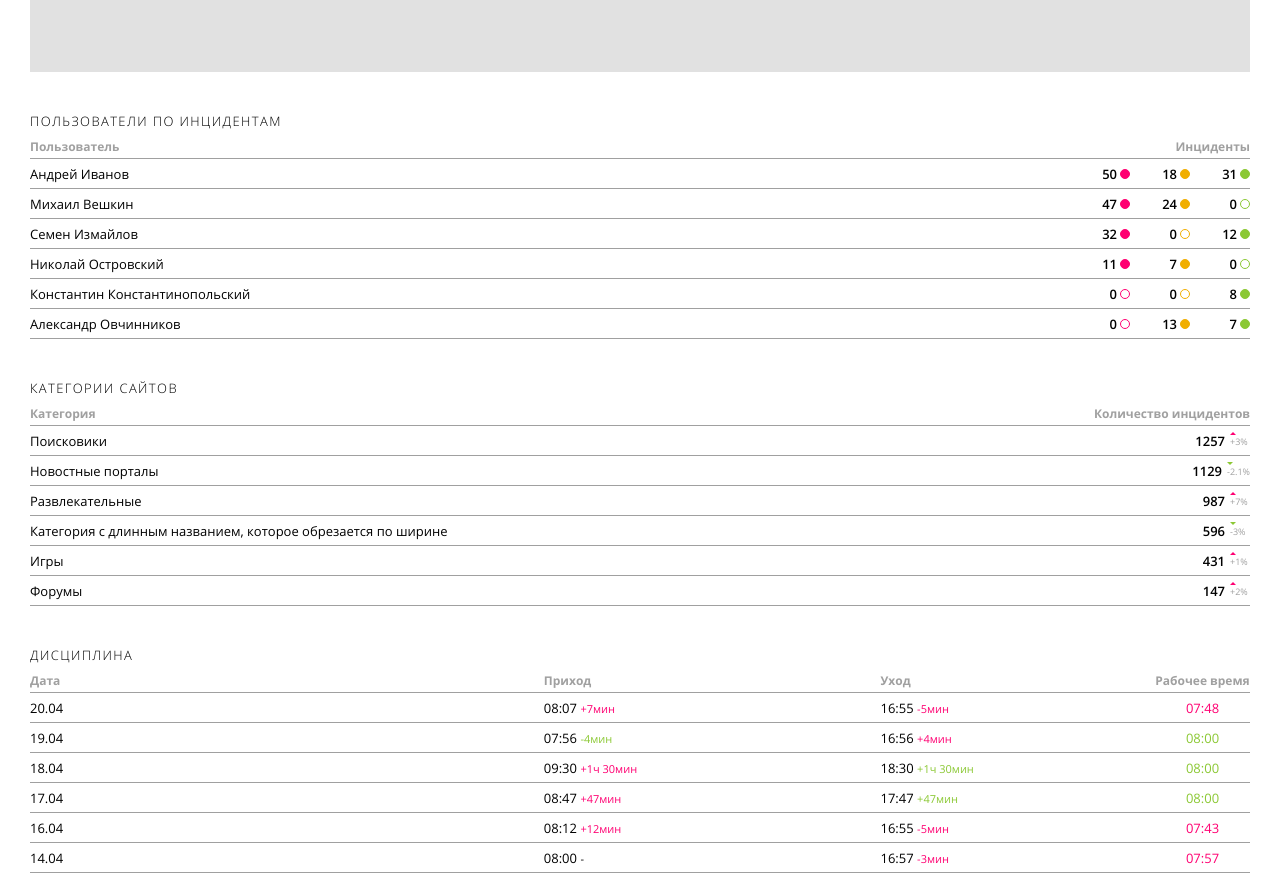
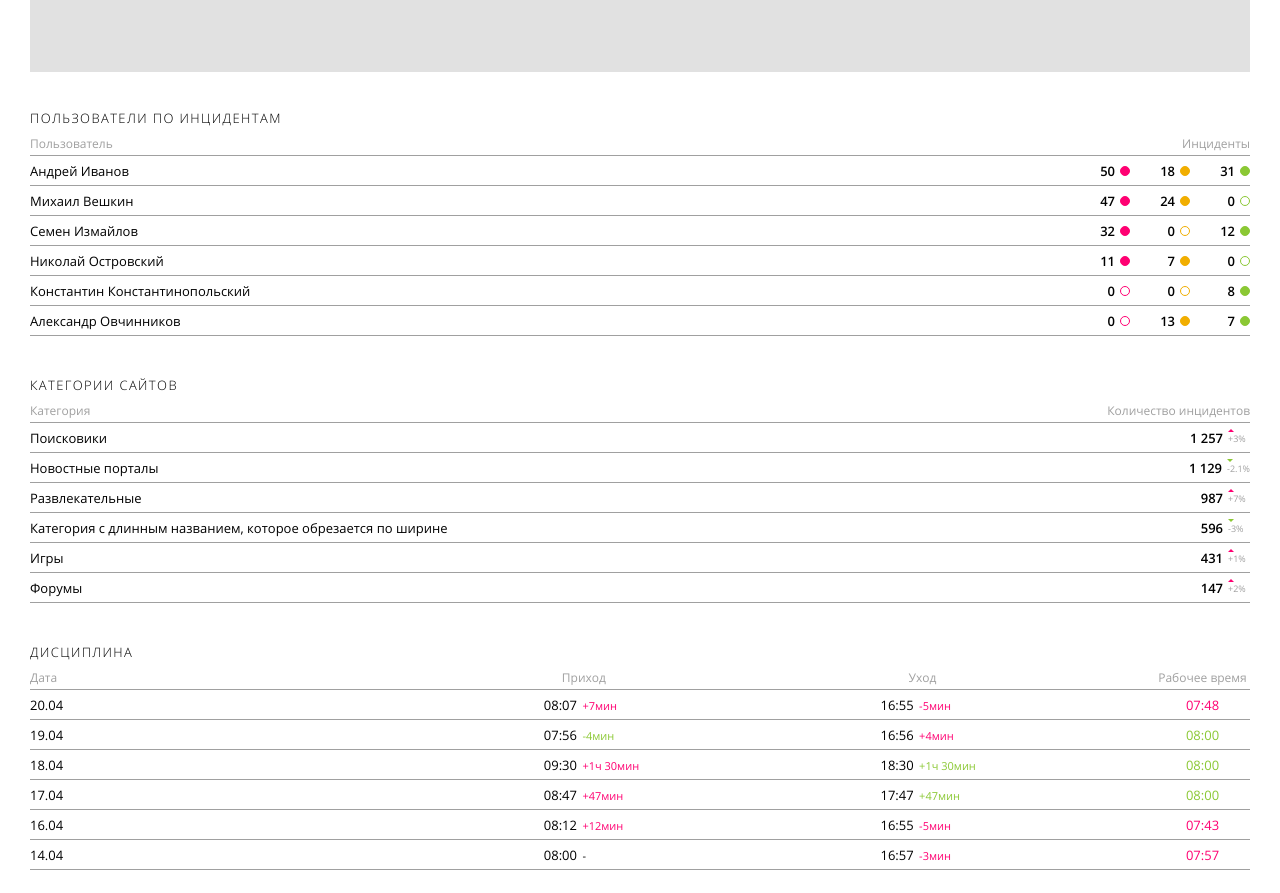
Before and after one commit to victoria-nsl/test_viktoria_nayshul, a website: page source/index.html in a window 1280 px wide. Shown: the part 720-1613 px from the top of the page. Drawn offline with nearby package versions, Linux system fonts and the light colour scheme; files that its build step writes are made by us from their sources.

Commit message:
Корректировка pp

```diff
--- a/source/index.html
+++ b/source/index.html
@@ -216,7 +216,7 @@
           <tr>
             <td class="sites__category">Поисковики</td>
             <td class="sites__description">
-              <p class="sites__quantity">1257</p>
+              <p class="sites__quantity">1 257</p>
               <p class="sites__percent">
                 <span class="sites__icon sites__icon--up sites__icon--active"></span>
                 <span class="sites__icon sites__icon--down"></span>
@@ -228,7 +228,7 @@
           <tr>
             <td class="sites__category">Новостные порталы</td>
             <td class="sites__description">
-              <p class="sites__quantity">1129</p>
+              <p class="sites__quantity">1 129</p>
               <p class="sites__percent">
                 <span class="sites__icon sites__icon--up "></span>
                 <span class="sites__icon sites__icon--down sites__icon--active"></span>
@@ -312,7 +312,7 @@
             </td>
             <td
               class="discipline__description discipline__description--working-hours discipline__description--hours-part">
-              <time>07:48</time>
+              07:48
             </td>
           </tr>
 
@@ -330,7 +330,7 @@
             </td>
             <td
               class="discipline__description discipline__description--working-hours discipline__description--hours-full ">
-              <time>08:00</time>
+              08:00
             </td>
           </tr>
 
@@ -348,7 +348,7 @@
             </td>
             <td
               class="discipline__description discipline__description--working-hours discipline__description--hours-full">
-              <time>08:00</time>
+              08:00
             </td>
           </tr>
 
@@ -366,7 +366,7 @@
             </td>
             <td
               class="discipline__description discipline__description--working-hours discipline__description--hours-full ">
-              <time>08:00</time>
+              08:00
             </td>
           </tr>
 
@@ -384,7 +384,7 @@
             </td>
             <td
               class="discipline__description discipline__description--working-hours discipline__description--hours-part">
-              <time>07:43</time>
+              07:43
             </td>
           </tr>
 
@@ -402,7 +402,7 @@
             </td>
             <td
               class="discipline__description discipline__description--working-hours discipline__description--hours-part">
-              <time>07:57</time>
+              07:57
             </td>
           </tr>
         </table>
--- a/source/sass/blocks/discipline.scss
+++ b/source/sass/blocks/discipline.scss
@@ -28,10 +28,12 @@
 
   &--arrival {
     width: 27.6%;
+    padding-left: 18px;
   }
 
   &--departure {
     width: 22.5%;
+    padding-left: 28px;
   }
 
   &--time {
@@ -75,6 +77,7 @@
 }
 
 .discipline__change {
+  padding-left: 2px;
   font-size: 11px;
 
   &--up {
--- a/source/sass/blocks/main-screen.scss
+++ b/source/sass/blocks/main-screen.scss
@@ -135,7 +135,7 @@
 
   width: 100%;
   min-height: 575px;
-  margin-bottom: 40px;
+  margin-bottom: 37px;
 
   background-color: $grey;
 }
--- a/source/sass/blocks/sites.scss
+++ b/source/sass/blocks/sites.scss
@@ -36,7 +36,7 @@
 }
 
 .sites td:not(:first-child) {
-  width: 60px;
+  width: 62px;
 
   text-align: end;
 }
--- a/source/sass/blocks/users.scss
+++ b/source/sass/blocks/users.scss
@@ -61,8 +61,8 @@
   @include data-table;
   display: block;
 
-  padding-left: 32px;
-  padding-right: 13px;
+  padding-left: 25px;
+  padding-right: 15px;
   text-align: end;
 
   @media (max-width: $mobile-max-width) {
--- a/source/sass/global/mixin.scss
+++ b/source/sass/global/mixin.scss
@@ -13,6 +13,7 @@
 }
 
 @mixin title-table {
+  font-weight: 400;
   font-size: 12px;
   color: $grey-text;
 
@@ -22,6 +23,7 @@
 }
 
 @mixin text-table {
+  font-weight: 400;
   font-size: 13px;
 
   @media (max-width: $mobile-max-width) {
```
Also changed, not shown: build/css/style.css, build/css/style.min.css, build/index.html, 1 other file.
